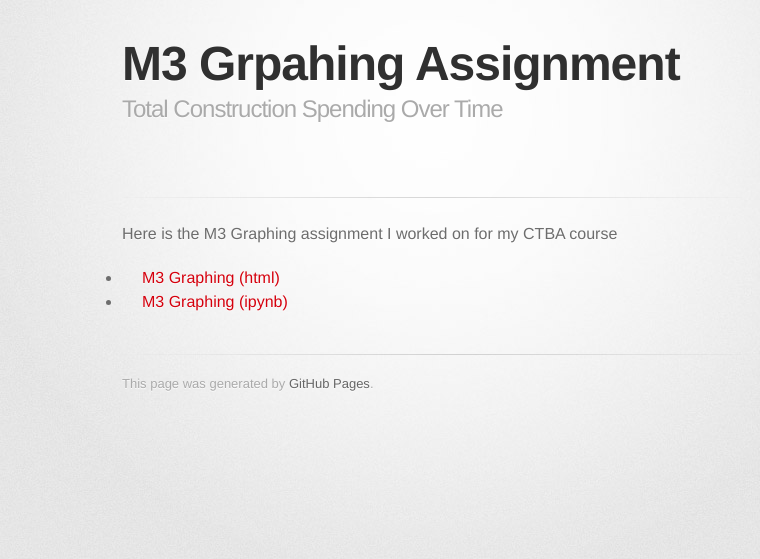
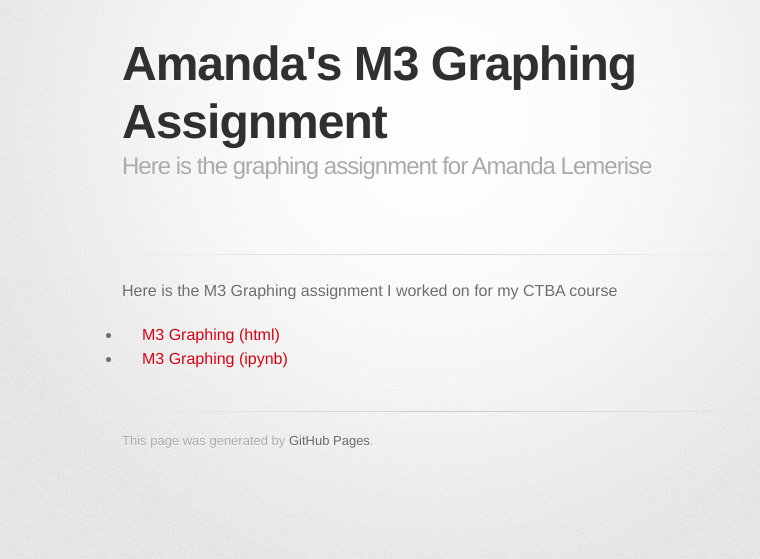
Before and after one commit to amandalem/amandalem.github.io, a Jekyll site: the page built from graphing/index.md, in a window 1280 px wide. Shown: the top 559 px of the page, without its empty margins (208-968 px from the left). Built offline with Jekyll 4.4.1, drawn with Linux system fonts in a browser that asks for light colours; some web fonts are replaced; our own code applies the rules of GitHub Pages for plain Markdown files.

Commit message:
Update index.md

```diff
--- a/graphing/index.md
+++ b/graphing/index.md
@@ -1,6 +1,6 @@
 ---
-title: M3 Grpahing Assignment
-description: Total Construction Spending Over Time
+title: Amanda's M3 Graphing Assignment
+description: Here is the graphing assignment for Amanda Lemerise
 ---
 
 Here is the M3 Graphing assignment I worked on for my CTBA course
```
